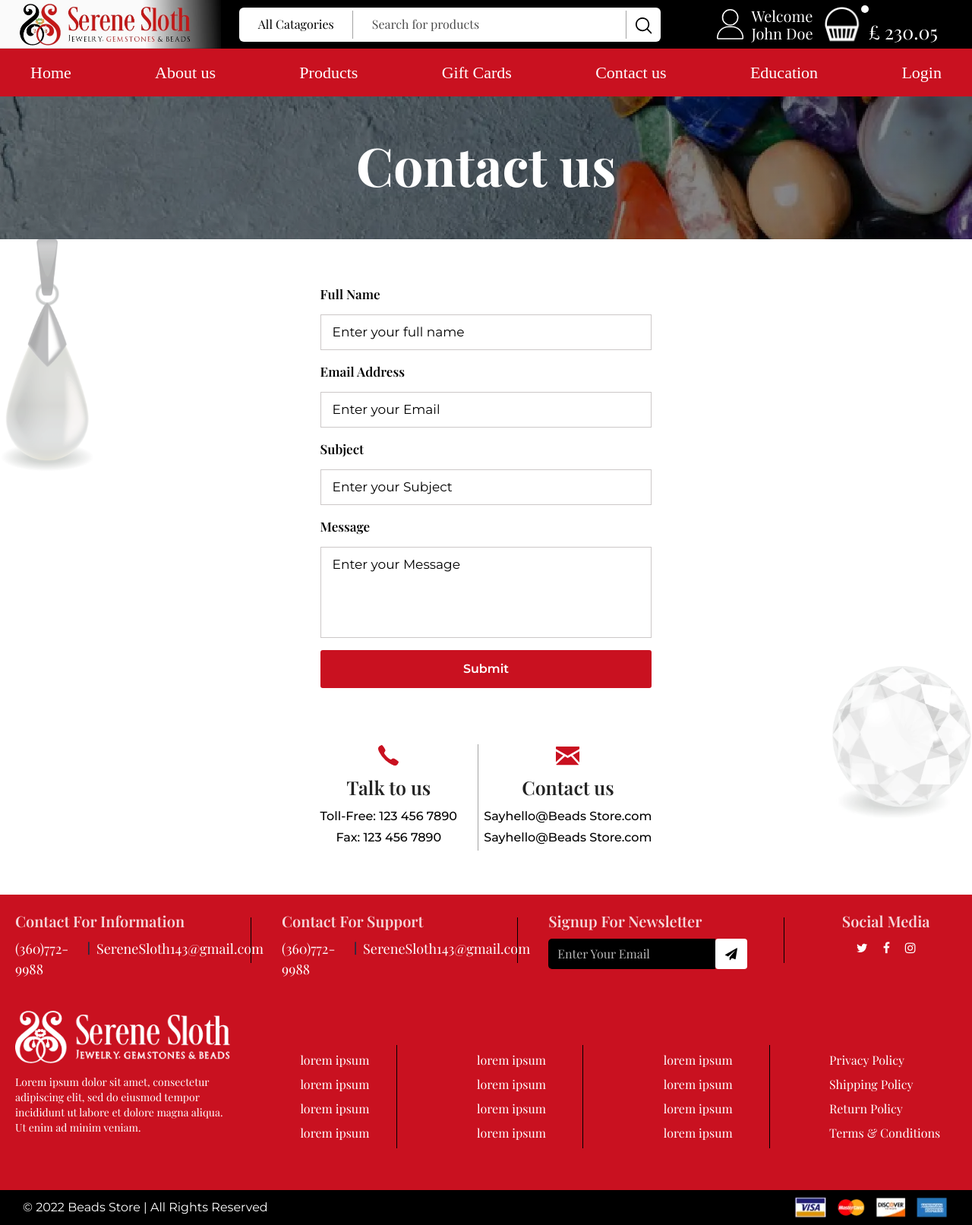
After one commit to sajidjabbar/serene, a PHP site: page /contact.php in a window 1280 px wide. The commit adds this page. Shown: the whole page at 76% size. Run offline with PHP 8.4, Linux system fonts and the light colour scheme; some libraries are stand-ins or nearby versions.

Commit message:
Auth Pages And Contact Page

```diff
--- /dev/null
+++ b/contact.php
@@ -0,0 +1,95 @@
+<!-- App Include Here -->
+<?php include 'inc/app.php'; ?>
+<!-- App Include Here -->
+
+<!-- Stylesheet -->
+<link rel="stylesheet" href="css/contact.css">
+<!-- Stylesheet -->
+
+<!-- Inner Banner Sec Start Here -->
+<section class="universal-banner">
+    <div class="container">
+        <div class="heading">
+            <h1>Contact us</h1>
+        </div>
+    </div>
+</section>
+<!-- Inner Banner Sec End Here -->
+
+<!-- Contact Sec Start Here -->
+<section class="contact-sec">
+    <div class="before">
+        <figure><img src="img/lock.webp" alt="" class="img-fluid"></figure>
+    </div>
+    <div class="container">
+        <div class="row">
+            <div class="col-lg-3"></div>
+            <div class="col-lg-6">
+                <div class="form-box">
+                    <form action="">
+                        <div class="form-group">
+                            <label>Full Name</label>
+                            <input type="text" placeholder="Enter your full name " class="form-control">
+                        </div>
+                        <div class="form-group">
+                            <label>Email Address</label>
+                            <input type="text" placeholder="Enter your Email" class="form-control">
+                        </div>
+                        <div class="form-group">
+                            <label>Subject</label>
+                            <input type="text" placeholder="Enter your Subject" class="form-control">
+                        </div>
+                        <div class="form-group">
+                            <label>Message</label>
+                            <textarea class="form-control" placeholder="Enter your Message"></textarea>
+                        </div>
+                        <div class="button-group">
+                            <button class="btn">Submit</button>
+                        </div>
+                    </form>
+                    <div class="info">
+                        <div class="info-box">
+                            <div class="icon">
+                                <svg xmlns="http://www.w3.org/2000/svg" width="27.01" height="27.008" viewBox="0 0 27.01 27.008">
+                                    <path id="Icon_ionic-ios-call" data-name="Icon ionic-ios-call" d="M30.72,25.65a22.686,22.686,0,0,0-4.739-3.171c-1.42-.682-1.941-.668-2.946.056-.837.6-1.378,1.167-2.341.956s-2.862-1.645-4.7-3.48-3.277-3.741-3.48-4.7.359-1.5.956-2.341c.724-1.005.745-1.526.056-2.946A22.238,22.238,0,0,0,10.35,5.28c-1.034-1.034-1.266-.809-1.835-.6a10.443,10.443,0,0,0-1.68.893A5.069,5.069,0,0,0,4.816,7.7c-.4.865-.865,2.475,1.5,6.68a37.272,37.272,0,0,0,6.553,8.74h0l.007.007.007.007h0a37.418,37.418,0,0,0,8.74,6.553c4.2,2.362,5.815,1.9,6.68,1.5a4.983,4.983,0,0,0,2.13-2.018,10.443,10.443,0,0,0,.893-1.68C31.528,26.916,31.76,26.684,30.72,25.65Z" transform="translate(-4.49 -4.502)" fill="#c91120" />
+                                </svg>
+                            </div>
+                            <div class="title">
+                                <h4>Talk to us</h4>
+                            </div>
+                            <p><a href="#">Toll-Free: 123 456 7890</a></p>
+                            <p><a href="#">Fax: 123 456 7890</a></p>
+                        </div>
+                        <span class="sep"></span>
+                        <div class="info-box">
+                            <div class="icon">
+                                <svg xmlns="http://www.w3.org/2000/svg" width="31.183" height="24.144" viewBox="0 0 31.183 24.144">
+                                    <g id="mail" transform="translate(-4.14 -7.268)">
+                                        <path id="Path_21" data-name="Path 21" d="M34.288,7.268H5.175A1.036,1.036,0,0,0,4.14,8.3v2.083a.354.354,0,0,0,.189.251l15.3,8.741a.26.26,0,0,0,.26,0l14.84-8.731c.083-.046.3-.17.388-.226.1-.069.2-.13.2-.253V8.3a1.036,1.036,0,0,0-1.035-1.035Z" transform="translate(0)" fill="#c91120" />
+                                        <path id="Path_22" data-name="Path 22" d="M32.721,12.837a.261.261,0,0,0-.261,0l-8.4,4.941a.258.258,0,0,0-.058.4l8.4,9.055a.259.259,0,0,0,.448-.177v-14a.259.259,0,0,0-.129-.225Z" transform="translate(2.473 0.691)" fill="#c91120" />
+                                        <path id="Path_23" data-name="Path 23" d="M24.071,18.71a.258.258,0,0,0-.321-.047l-3.366,1.981a1.313,1.313,0,0,1-1.3.009l-2.962-1.692a.259.259,0,0,0-.3.035L4.569,29.429a.259.259,0,0,0,.046.413,1.008,1.008,0,0,0,.515.152H33.945a.26.26,0,0,0,.19-.435Z" transform="translate(0.043 1.419)" fill="#c91120" />
+                                        <path id="Path_24" data-name="Path 24" d="M13.387,18.465a.259.259,0,0,0-.046-.414L4.526,13.017a.259.259,0,0,0-.386.225v13.21a.258.258,0,0,0,.434.189l8.813-8.176Z" transform="translate(0 0.714)" fill="#c91120" />
+                                    </g>
+                                </svg>
+                            </div>
+                            <div class="title">
+                                <h4>Contact us</h4>
+                            </div>
+                            <p><a href="mailto:Sayhello@Beads Store.com">Sayhello@Beads Store.com</a></p>
+                            <p><a href="mailto:Sayhello@Beads Store.com">Sayhello@Beads Store.com</a></p>
+                        </div>
+                    </div>
+                </div>
+            </div>
+            <div class="col-lg-3"></div>
+        </div>
+    </div>
+    <div class="after">
+        <figure><img src="img/ball.webp" alt="" class="img-fluid"></figure>
+    </div>
+</section>
+<!-- Contact Sec End Here -->
+
+<!-- Footer Include Here -->
+<?php include 'inc/footer.php'; ?>
+<!-- Footer Include Here -->
--- /dev/null
+++ b/css/contact.css
@@ -0,0 +1,99 @@
+/* Contact Css Start Here */
+.contact-sec {
+	padding: 60px 0;
+	position: relative;
+}
+.contact-sec .before {
+	position: absolute;
+	left: 0;
+	top: 0;
+}
+.contact-sec .form-box {
+	max-width: 80%;
+	margin: 0px auto;
+}
+.contact-sec .before img {
+	width: 70%;
+	opacity: 0.6;
+}
+.contact-sec .after {
+	position: absolute;
+	bottom: 100px;
+	right: 0;
+}
+.contact-sec .after img {
+	width: 70%;
+	margin: 0px 0px 0px auto;
+	display: table;
+}
+.contact-sec .form-group {
+	margin-bottom: 16px;
+}
+.contact-sec .form-group label {
+	font-weight: 600;
+	color: #000;
+	font-size: 17px;
+	margin-bottom: 13px;
+}
+.contact-sec .form-group .form-control {
+	border: 1px solid #ccc8c8;
+	border-radius: 0;
+	padding: 10px 15px;
+	font-size: 17px;
+	font-family: "Montserrat";
+	color: #000000;
+}
+.contact-sec .form-group .form-control::placeholder {
+	font-family: "Montserrat";
+	color: #000000;
+}
+.contact-sec textarea {
+	height: 120px;
+	resize: none;
+}
+.contact-sec .button-group .btn {
+	background: #c91120;
+	border-radius: 3px;
+	color: #fff;
+	font-family: "Montserrat";
+	font-weight: 600;
+	width: 100%;
+	padding: 12px 0;
+	margin-bottom: 25px;
+}
+.contact-sec .info {
+	display: flex;
+	align-items: center;
+	justify-content: space-between;
+	text-align: center;
+	position: relative;
+	margin-top: 50px;
+}
+.contact-sec .info .info-box .icon {
+	margin-bottom: 10px;
+}
+.contact-sec .info .info-box h4 {
+	color: #232323;
+	font-weight: 600;
+	font-size: 25px;
+	margin: 14px 0 10px;
+}
+.contact-sec .info .info-box p {
+	margin: 0 0 3px 0;
+}
+.contact-sec .info .info-box p a {
+	color: #000000;
+	font-family: "Montserrat";
+	font-weight: 500;
+	text-decoration: none;
+}
+.contact-sec .info span.sep {
+	width: 1px;
+	height: 140px;
+	background: #a4a4a4;
+	position: absolute;
+	right: 20px;
+	left: 0;
+	margin: 0px auto;
+}
+/* Contact Css End Here */
--- a/css/style.css
+++ b/css/style.css
@@ -62,14 +62,6 @@ a.sloth-btn:hover {
 }
 figure {
 	margin-bottom: 0;
-}
-.form-check-input:checked[type="checkbox"] {
-	border-color: #c23127 !important;
-	background-color: transparent !important;
-	background-image: url("../img/tick.webp") !important;
-	background-repeat: no-repeat;
-	background-size: 10px;
-	box-shadow: none;
 }
 .pad-10 {
 	padding: 0 10px;
```
Also changed, not shown: create-pass.php (added, +66 -0 lines), css/signin.css (added, +139 -0 lines), forgot-pass.php (added, +63 -0 lines), otp.php (added, +70 -0 lines), signin.php (added, +74 -0 lines), signup.php (added, +116 -0 lines), img/email.png (added), img/eye.png (added), img/login-before.png (added), img/login1.png (added), img/register1.png (added).
